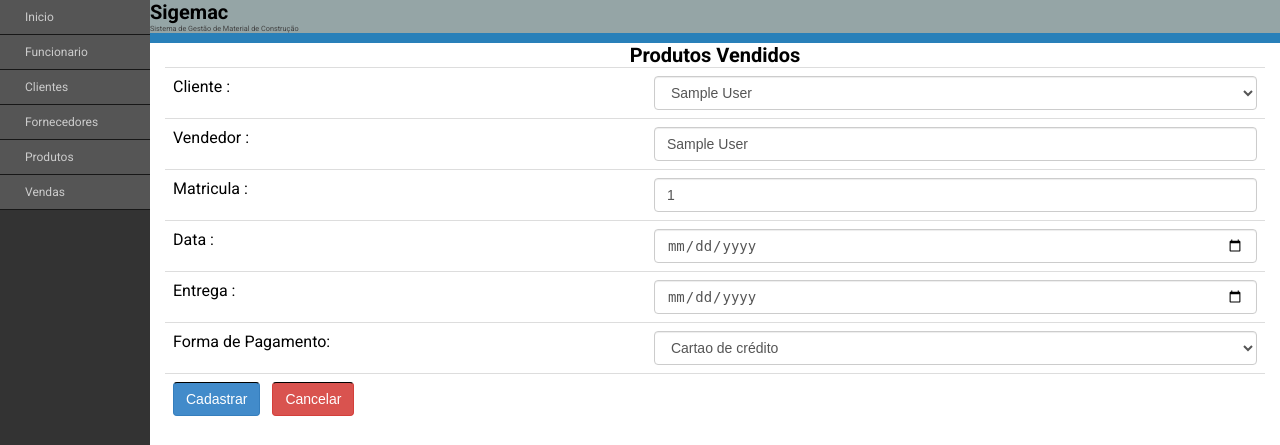
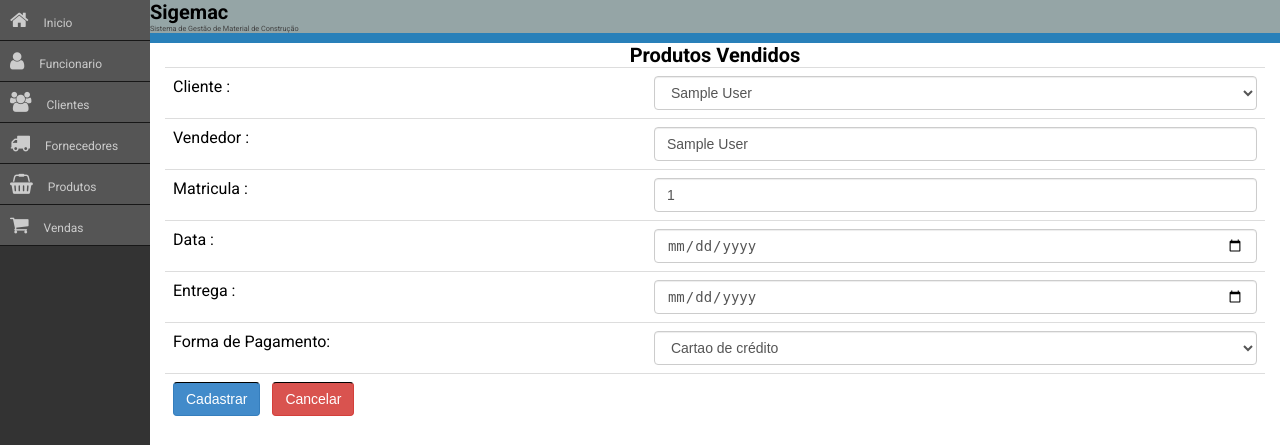
Before and after one commit to viniciuspaulo/estoque, a PHP site: page /cadastrar_venda.php in a window 1280 px wide. Shown: the part 50-495 px from the top of the page. Run offline with PHP 8.4, Linux system fonts and the light colour scheme; the visitor is signed in with stand-in values (Sample User, id 1); data comes from the database, SQL or seed files in the repository; data that the repository does not hold is empty; some libraries are stand-ins or nearby versions.

Commit message:
validacao

```diff
--- a/cadastrar_venda.php
+++ b/cadastrar_venda.php
@@ -2,6 +2,9 @@
 <head>
 	<title>Painel admin</title>
 	<link rel="stylesheet" type="text/css" href="css/home.css"/>
+	<link rel="stylesheet" type="text/css" href="css/font-awesome.min.css"/>
+	<link rel="stylesheet" href="https://cdnjs.cloudflare.com/ajax/libs/font-awesome/4.7.0/css/font-awesome.min.css">
+
 	<script src="http://code.jquery.com/jquery-1.9.1.js"></script>
 	<script src="https://cdnjs.cloudflare.com/ajax/libs/jquery.mask/1.14.12/jquery.mask.js"></script>
 	<script>
```
